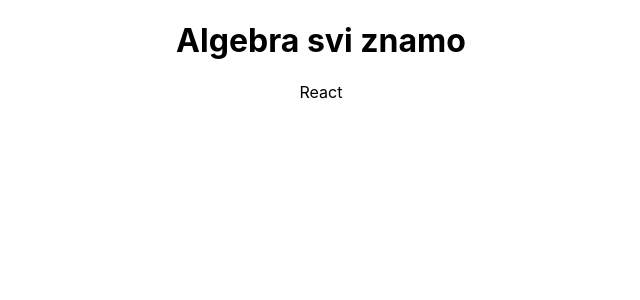
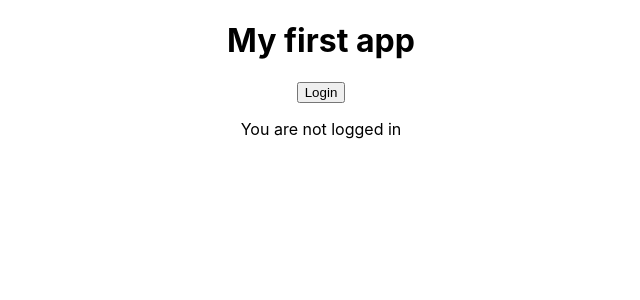
Before and after one commit to dhrgic/React-app-1, a React (Create React App) app: page / in a window 1280 px wide. Shown: the top 300 px of the page, without its empty margins (319-959 px from the left). Built offline with nearby package versions, Linux system fonts and the light colour scheme.

Commit message:
Prvi mali app

```diff
--- a/src/App.css
+++ b/src/App.css
@@ -1,39 +1,9 @@
-.App {
+h1,
+p {
   text-align: center;
-  overflow: hidden;
 }
 
-.App-logo {
-  height: 40vmin;
-  pointer-events: none;
+button {
+  display: block;
+  margin: 0 auto;
 }
-
-@media (prefers-reduced-motion: no-preference) {
-  .App-logo {
-    animation: App-logo-spin infinite 5s alternate-reverse;
-  }
-}
-
-.App-header {
-  background-color: #282c34;
-  min-height: 100vh;
-  display: flex;
-  flex-direction: column;
-  align-items: center;
-  justify-content: center;
-  font-size: calc(10px + 2vmin);
-  color: white;
-}
-
-.App-link {
-  color: #61dafb;
-}
-
-@keyframes App-logo-spin {
-  from {
-    transform: rotate(0deg) scale(0%) translateX(-200px);
-  }
-  to {
-    transform: rotate(360deg) scale(200%) translateX(100px);
-  }
-}
--- a/src/App.js
+++ b/src/App.js
@@ -1,12 +1,17 @@
-import logo from "./logo.svg";
+import { useState } from "react";
 import "./App.css";
 
 function App() {
+  const [isLoggedIn, setIsLoggedIn] = useState(false);
+
   return (
-    <div className="App">
-      <h1> Algebra svi znamo</h1>
-      <p> React</p>
-    </div>
+    <>
+      <h1>My first app</h1>
+      <button onClick={() => setIsLoggedIn(!isLoggedIn)}>
+        {!isLoggedIn ? "Login" : "Logout"}
+      </button>
+      <p>{isLoggedIn ? "Bok Danijel, ulogiran si" : "You are not logged in"}</p>
+    </>
   );
 }
 
```
